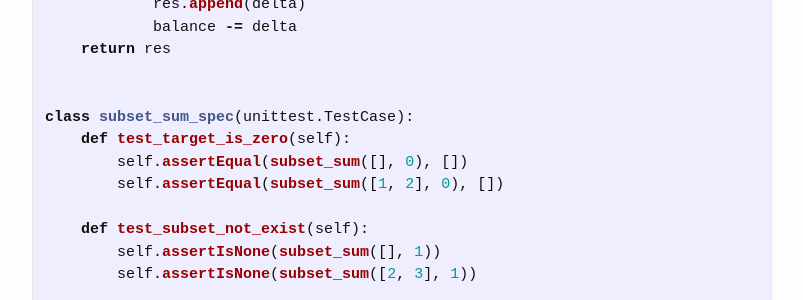
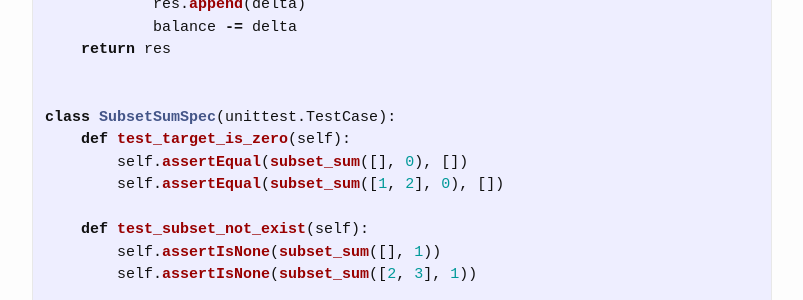
Before and after one commit to trsong/trsong.github.io, a Jekyll site: the page built from _posts/2019-04-30-DailyQuestions.md, in a window 1280 px wide and 900 px high, scrolled down 3115 px. Shown: the part 151-451 px from the top of the window, without its empty margins (238-1041 px from the left). Built offline with Jekyll 4.4.1, drawn with Linux system fonts in a browser that asks for light colours.

Commit message:
Fix the style issue for class SubsetSumSpec

```diff
--- a/_posts/2019-04-30-DailyQuestions.md
+++ b/_posts/2019-04-30-DailyQuestions.md
@@ -215,7 +215,7 @@ def subset_sum(numbers, target):
     return res
 
 
-class subset_sum_spec(unittest.TestCase):
+class SubsetSumSpec(unittest.TestCase):
     def test_target_is_zero(self):
         self.assertEqual(subset_sum([], 0), [])
         self.assertEqual(subset_sum([1, 2], 0), [])
```
